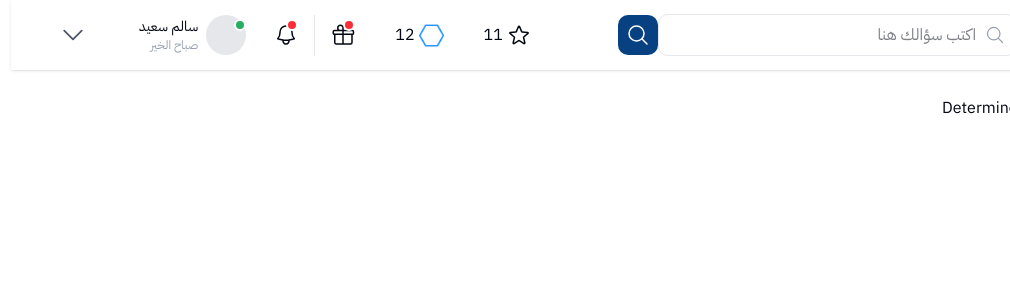
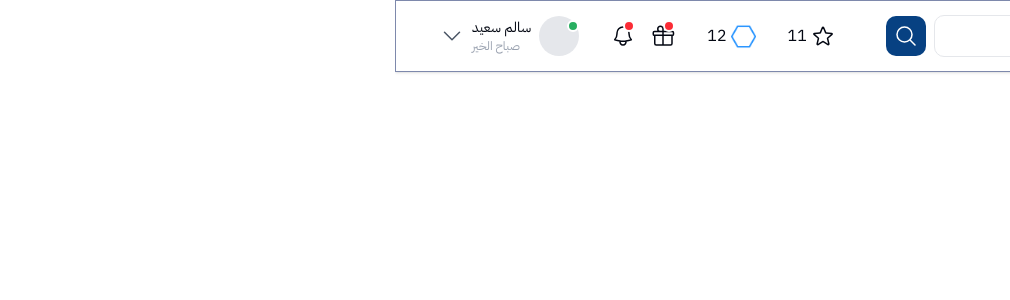
Before and after one commit to J3ffar/Qader, a Next.js app in the folder qader_frontend/: page /student/level in a window 1280 px wide. Shown: the top 300 px of the page, without its empty margins (270-1280 px from the left). Built offline with nearby package versions, Linux system fonts and the light colour scheme.

Commit message:
Update UserNav.tsx

```diff
--- a/qader_frontend/src/components/user_layout/UserNav.tsx
+++ b/qader_frontend/src/components/user_layout/UserNav.tsx
@@ -49,33 +49,35 @@ const UserNavbar = ({ isOpen }: UserNavbarProps) => {
 
   return (
     <div
-      className="fixed top-0 flex flex-col bg-white shadow-sm h-auto pr-5 pl-5 transition-all duration-300 z-40 max-md:py-3"
+      className=" flex flex-col bg-white dark:bg-[#081028] border-[0.5px] border-[#7E89AC] shadow-sm h-auto pr-5 pl-5 transition-all duration-300 z-40 max-md:py-3"
       style={{
         right: isOpen ? 110 : 50,
         left: 0,
       }}
     >
       {/* Input + Search Button */}
-      <div className="flex items-center h-[70px]  max-md:gap-7 max-md:h-full">
-        <div className="flex items-center flex-1 mr-32">
-          <div className="relative w-fit mr-4 max-md:hidden">
+      <div className="flex flex-col-reverse lg:flex-row items-center justify-between lg:h-[70px] p-4 gap-6 lg:gap-0">
+  {/* Search Bar */}
+  <div className="flex flex-1 justify-center items-center w-full lg:w-auto">
+    <div className="flex w-full max-w-md items-center bg-white dark:bg-transparent border rounded-lg overflow-hidden">
+    <MagnifyingGlassIcon className="w-5 h-5 text-gray-400 mr-3" />
       <input
         type="text"
         placeholder="اكتب سؤالك هنا"
-              className="border hover:border-gray-300 rounded-lg py-2 pr-10 focus:outline-none focus:ring-[#074182] max-md:max-w-3xs"
+        className="flex-1 p-2 pr-10 text-right focus:outline-none "
       />
-            <MagnifyingGlassIcon className="w-5 h-5 text-gray-400 absolute right-3 top-1/2 transform -translate-y-1/2" />
+
     </div>
-          <button className="bg-[#074182] text-white p-2 rounded-lg hover:bg-[#053866] transition ml-2 max-md:hidden">
+    <button className="bg-[#074182] text-white p-2 rounded-lg ml-2 hover:bg-[#053866] transition mr-2">
       <MagnifyingGlassIcon className="w-6 h-6" />
     </button>
   </div>
 
   {/* Icons */}
-        <div className="flex items-center gap-4 pl-2 border-l-1 relative max-md:left-36">
+  <div className="flex items-center gap-4">
     <span
       className={`flex items-center gap-1 cursor-pointer rounded-xl p-2 ${
-              showStarContainer ? "bg-gray-100" : "hover:bg-gray-100"
+        showStarContainer ? "bg-gray-100 dark:bg-transparent" : "hover:bg-gray-100 dark:hover:bg-gray-100/20"
       }`}
       onClick={toggleStarContainer}
     >
@@ -83,8 +85,8 @@ const UserNavbar = ({ isOpen }: UserNavbarProps) => {
     </span>
 
     <span
-            className={`flex items-center justify-center gap-1 cursor-pointer rounded-xl px-4 py-2 ${
-              showShapContain ? "bg-gray-100" : "hover:bg-gray-100"
+      className={`flex items-center gap-1 cursor-pointer rounded-xl p-2 ${
+        showShapContain ? "bg-gray-100 dark:bg-transparent" : "hover:bg-gray-100 dark:hover:bg-gray-100/20"
       }`}
       onClick={toggleShapContain}
     >
@@ -93,44 +95,45 @@ const UserNavbar = ({ isOpen }: UserNavbarProps) => {
 
     <span
       className={`relative cursor-pointer rounded-xl p-2 ${
-              isVisible ? "bg-gray-100" : "hover:bg-gray-100"
+        isVisible ? "bg-gray-100 dark:bg-transparent" : "hover:bg-gray-100 dark:hover:bg-gray-100/20"
       }`}
       onClick={toggleVisibility}
     >
       <GiftIcon className="w-6 h-6" />
-            <span className="w-3 h-3 rounded-full bg-red-500 absolute bottom-6 border-2 border-white"></span>
+      <span className="absolute w-3 h-3 bg-red-500 rounded-full bottom-6 border-2 border-white"></span>
     </span>
   </div>
 
   {/* Notifications and User */}
-        <div className="flex items-center gap-3 ml-5 pr-2 relative max-md:left-36">
+  <div className="flex items-center gap-4">
     <span
-            className={`Bell relative cursor-pointer rounded-xl p-2 ${
-              showBellDropdown ? "bg-gray-100" : "hover:bg-gray-100"
+      className={`relative cursor-pointer rounded-xl p-2 ${
+        showBellDropdown ? "bg-gray-100 dark:bg-transparent" : "hover:bg-gray-100 dark:hover:bg-gray-100/20"
       }`}
       onClick={toggleBellDropdown}
     >
       <BellIcon className="w-6 h-6" />
-            <span className="w-3 h-3 rounded-full bg-red-500 absolute bottom-6 border-2 border-white"></span>
+      <span className="absolute w-3 h-3 bg-red-500 rounded-full bottom-6 border-2 border-white"></span>
     </span>
 
     <div
       onClick={toggleUserContain}
-            className={`relative flex items-center gap-2 cursor-pointer rounded-xl p-2 ${
-              showUserContain ? "bg-gray-100" : "hover:bg-gray-100"
+      className={`relative flex items-center gap-2 cursor-pointer rounded-xl p-2  ${
+        showUserContain ? "bg-gray-100 dark:bg-transparent" : "hover:bg-gray-100 dark:hover:bg-gray-100/20 "
       }`}
     >
-            <div className="w-10 h-10 bg-gray-200 rounded-full relative">
-              <span className="w-3 h-3 rounded-full bg-[#27ae60] absolute top-1 right-0 border-2 border-white"></span>
+      <div className="w-10 h-10 bg-gray-200  rounded-full relative">
+        <span className="absolute top-1 right-0 w-3 h-3 bg-[#27ae60] rounded-full border-2 border-white"></span>
       </div>
-            <div className="max-md:hidden">
+      <div className="hidden max-md:hidden md:flex flex-col items-end">
         <p className="text-sm font-medium">سالم سعيد</p>
         <p className="text-xs text-gray-400">صباح الخير</p>
       </div>
-            <ChevronDownIcon className="w-7 h-7 text-gray-600 mr-11 max-md:mr-5" />
+      <ChevronDownIcon className="w-6 h-6 text-gray-600" />
     </div>
   </div>
 </div>
+
 
       {/* Other Containers */}
       <Shapcontain showShapContain={showShapContain} />
```
Lines whose indentation alone changed are shown as unchanged.
